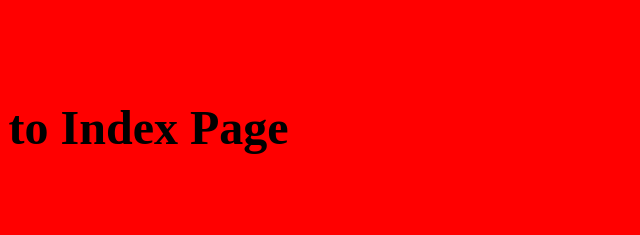
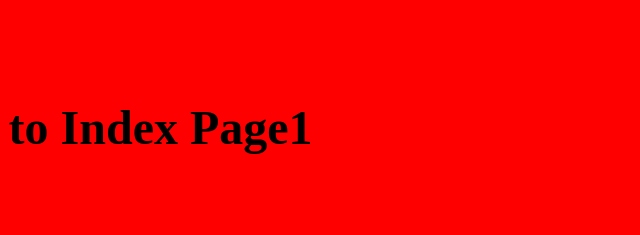
Before and after one commit to Tom422ar/first_repository, a plain HTML site: page index.html in a window 1280 px wide. Shown: the top 235 px of the page, 290-930 px from the left. Drawn offline with Linux system fonts and the light colour scheme.

Commit message:
add index.html

```diff
--- a/index.html
+++ b/index.html
@@ -7,7 +7,7 @@
   </head>
   <body>
     <h1>
-      Welcome to Index Page
+      Welcome to Index Page1
     </h1>
     <header>
       <nav>
```
